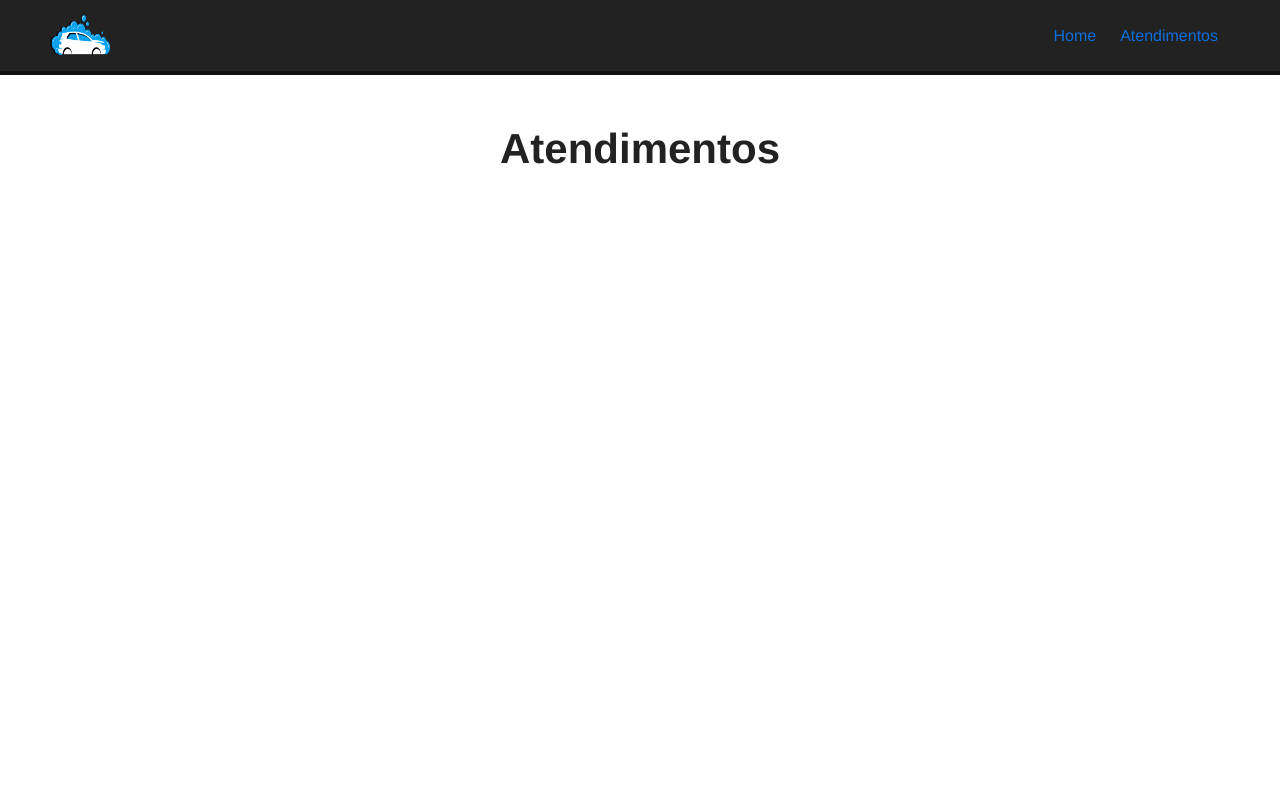
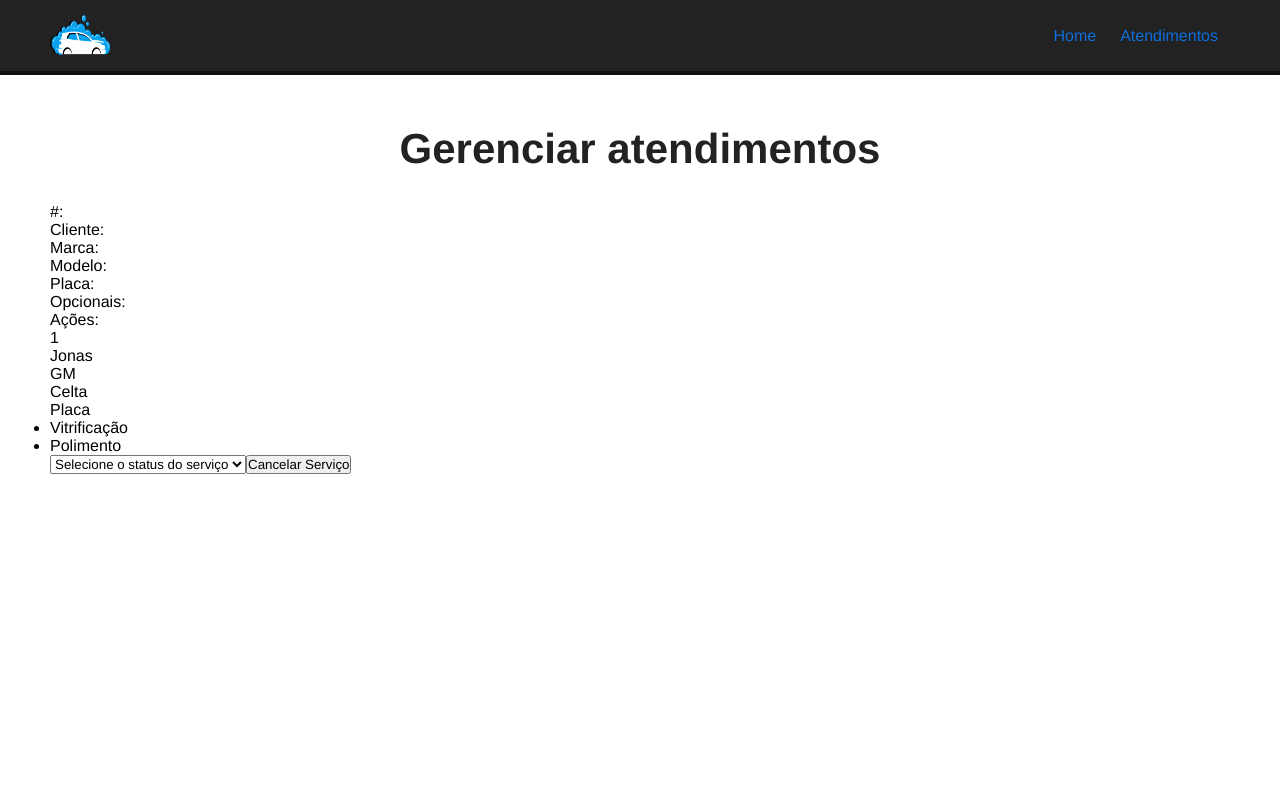
Before and after one commit to Matheusalvz/Lava-Jato, a Vue app: page /pedidos in a window 1280 px wide. Shown: the top 800 px of the page. Built offline with nearby package versions, Linux system fonts and the light colour scheme.

Commit message:
Criando a tela de gerenciamento(Dashboard)

```diff
--- /dev/null
+++ b/src/components/Dashboard.vue
@@ -0,0 +1,46 @@
+<template>
+    <div id="car-table">
+        <div>
+            <div id="car-table-heading">
+                <div class="order-id">#:</div>
+                <div>Cliente:</div>
+                <div>Marca:</div>
+                <div>Modelo:</div>
+                <div>Placa:</div>
+                <div>Opcionais:</div>
+                <div>Ações:</div>
+            </div>
+        </div>
+        <div id="car-table-rows">
+            <div class="car-table-row">
+                <div class="order-number">1</div>
+                <div>Jonas</div>
+                <div>GM</div>
+                <div>Celta</div>
+                <div>Placa</div>
+                <div>
+                    <ul>
+                        <li>Vitrificação</li>
+                        <li>Polimento</li>
+                    </ul>
+                </div>
+                <select name="" id="">
+                    <option value="">Selecione o status do serviço</option>
+                </select>
+                <button class="delete-btn">Cancelar Serviço</button>
+            </div>
+        </div>
+    </div>
+</template>
+
+<script>
+
+export default {
+    name: "Dashboard"
+}
+
+</script>
+
+<style scoped>
+
+</style>
--- a/src/views/Atendimentos.vue
+++ b/src/views/Atendimentos.vue
@@ -1,5 +1,17 @@
 <template>
   <div class="main-container">
-    <h1>Atendimentos</h1>
+    <h1>Gerenciar atendimentos</h1>
+    <Dashboard />
   </div>
 </template>
+
+<script>
+import Dashboard from '../components/Dashboard.vue'
+
+export default{
+  name: "Atendimentos",
+  components:{
+    Dashboard
+  }
+}
+</script>
```
